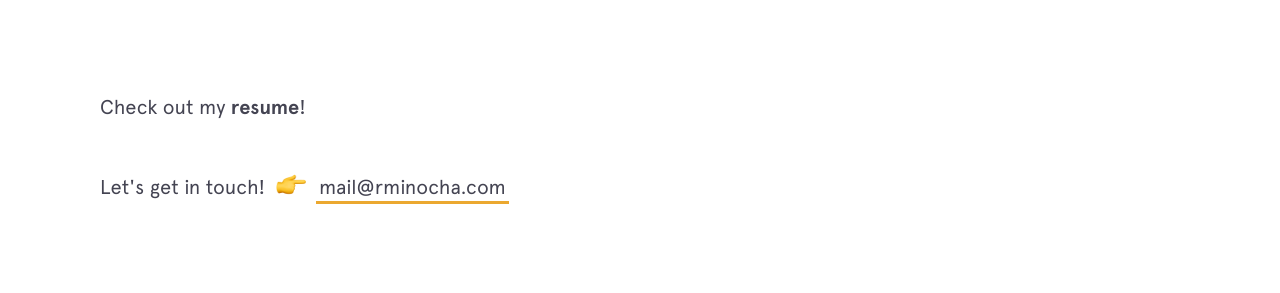
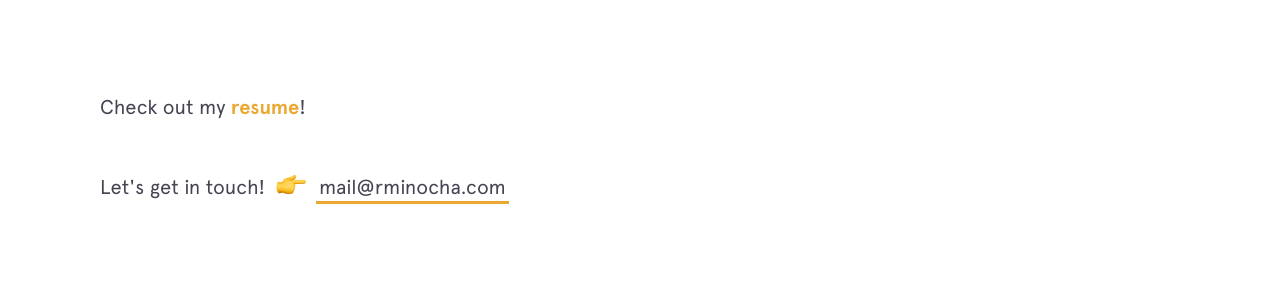
Before and after one commit to rohanxminocha/personal-website-v1, a Jekyll site: the page built from index.html, in a window 1280 px wide. Shown: the part 553-846 px from the top of the page. Built offline with Jekyll 4.4.1, drawn with Linux system fonts in a browser that asks for light colours; nearby versions of some CDN libraries.

Commit message:
Update intro.html

```diff
--- a/_includes/intro.html
+++ b/_includes/intro.html
@@ -7,7 +7,7 @@
   </h4>
   <h1 class="intro__contact">
     <span>Check out my </span>
-    <span><a href="{{site.resume}}" target="_blank" class="footer__links"><span class="text">resume</span></a>!</span>
+    <span><a href="{{site.resume}}" target="_blank" class="footer__links"><span class="text" style="color:#eba830">resume</span></a>!</span>
   </h1>
   <h1 class="intro__contact">
     <span>Let's get in touch! </span>
```
